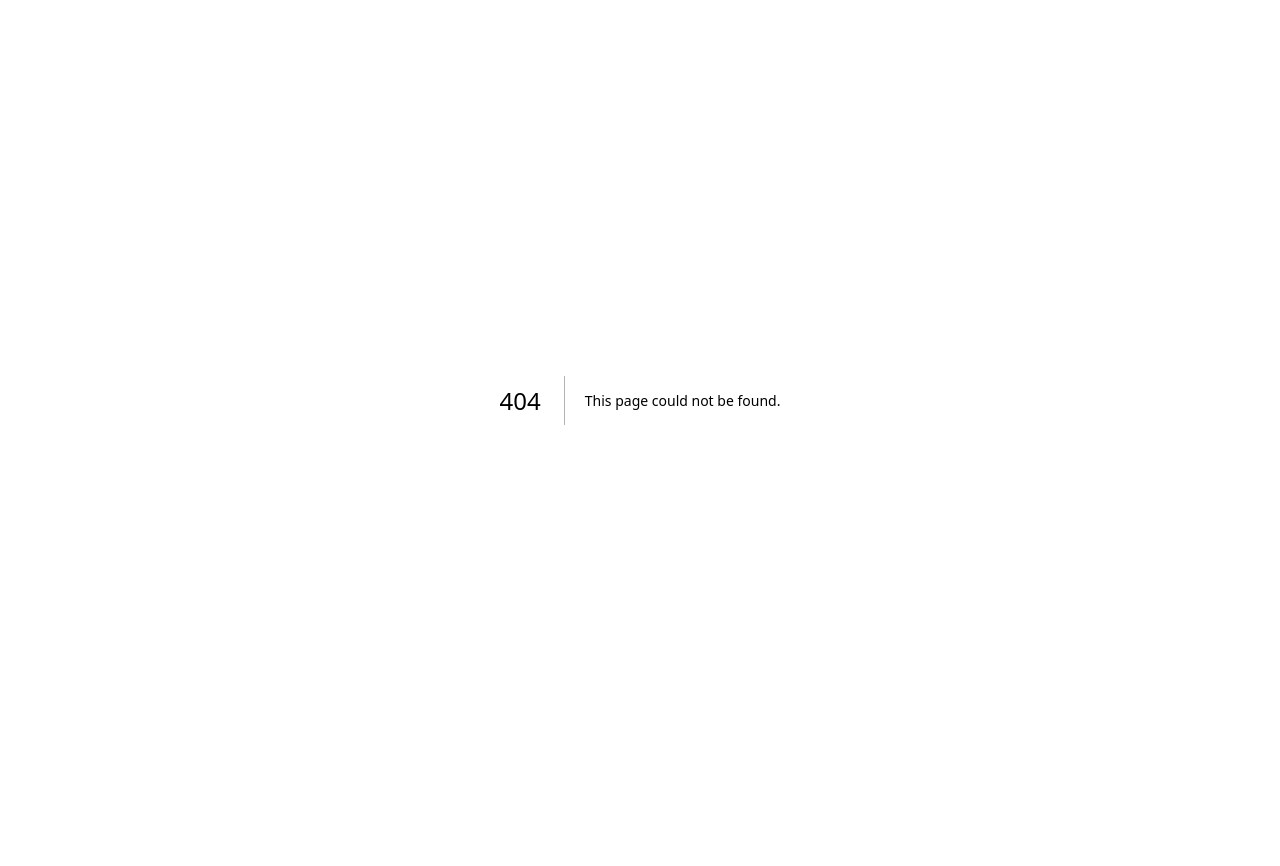
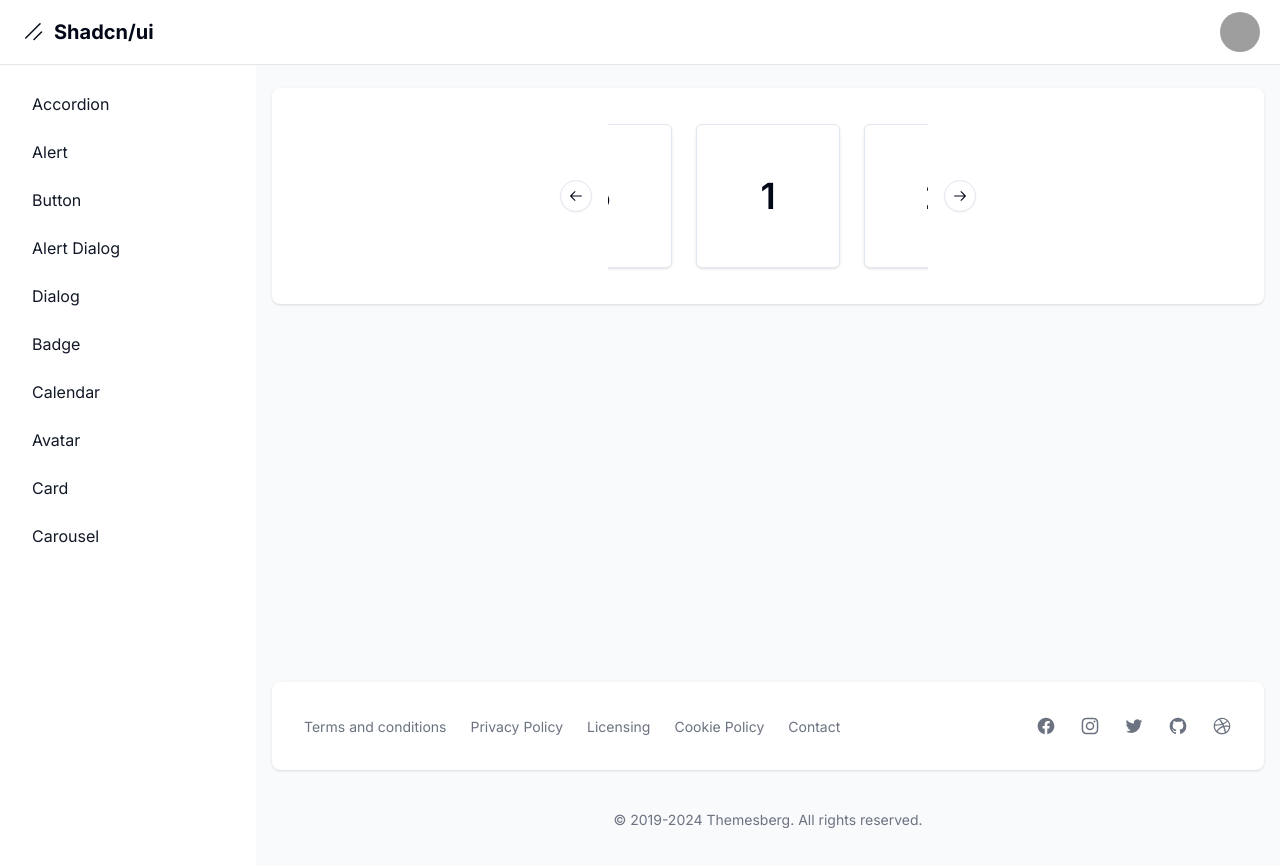
Before and after one commit to LuisEduardo821/components-library, a Next.js app: page /dashboard/carousel in a window 1280 px wide. Before the commit this address had no page. Shown: the top 866 px of the page. Before the commit the page ends 800 px from the top, so only its background shows below. Built offline with nearby package versions, Linux system fonts and the light colour scheme; grey boxes are pictures that could not be loaded.

Commit message:
carousel agregado

```diff
--- /dev/null
+++ b/src/app/dashboard/carousel/page.tsx
@@ -0,0 +1,31 @@
+import { Card, CardContent } from "@/components/ui/card";
+import { Carousel, CarouselContent, CarouselItem, CarouselNext, CarouselPrevious } from "@/components/ui/carousel";
+
+export default function CarouselPage() {
+    return (
+        <div className="w-full flex justify-center">
+            <Carousel className="w-full max-w-xs"
+                opts={{
+                    // dragFree: true,
+                    loop: true,
+                }}
+            >
+                <CarouselContent>
+                    {Array.from({ length: 5 }).map((_, index) => (
+                        <CarouselItem key={index} className="md:basis-1/2">
+                            <div className="p-1">
+                                <Card>
+                                    <CardContent className="flex aspect-square justify-center items-center p-6 ">
+                                        <span className="text-4xl font-semibold">{index + 1}</span>
+                                    </CardContent>
+                                </Card>
+                            </div>
+                        </CarouselItem>
+                    ))}
+                </CarouselContent>
+                <CarouselPrevious className="hidden sm:flex justify-center items-center" />
+                <CarouselNext className="hidden sm:flex justify-center items-center" />
+            </Carousel>
+        </div>
+    )
+}
--- a/src/app/dashboard/layout.tsx
+++ b/src/app/dashboard/layout.tsx
@@ -14,6 +14,7 @@
     { name: "calendar", href: "calendar" },
     { name: "avatar", href: "avatar" },
     { name: "card", href: "card" },
+    { name: "carousel", href: "carousel" },
 ];
 
 export default function DashboardLayout({
```
